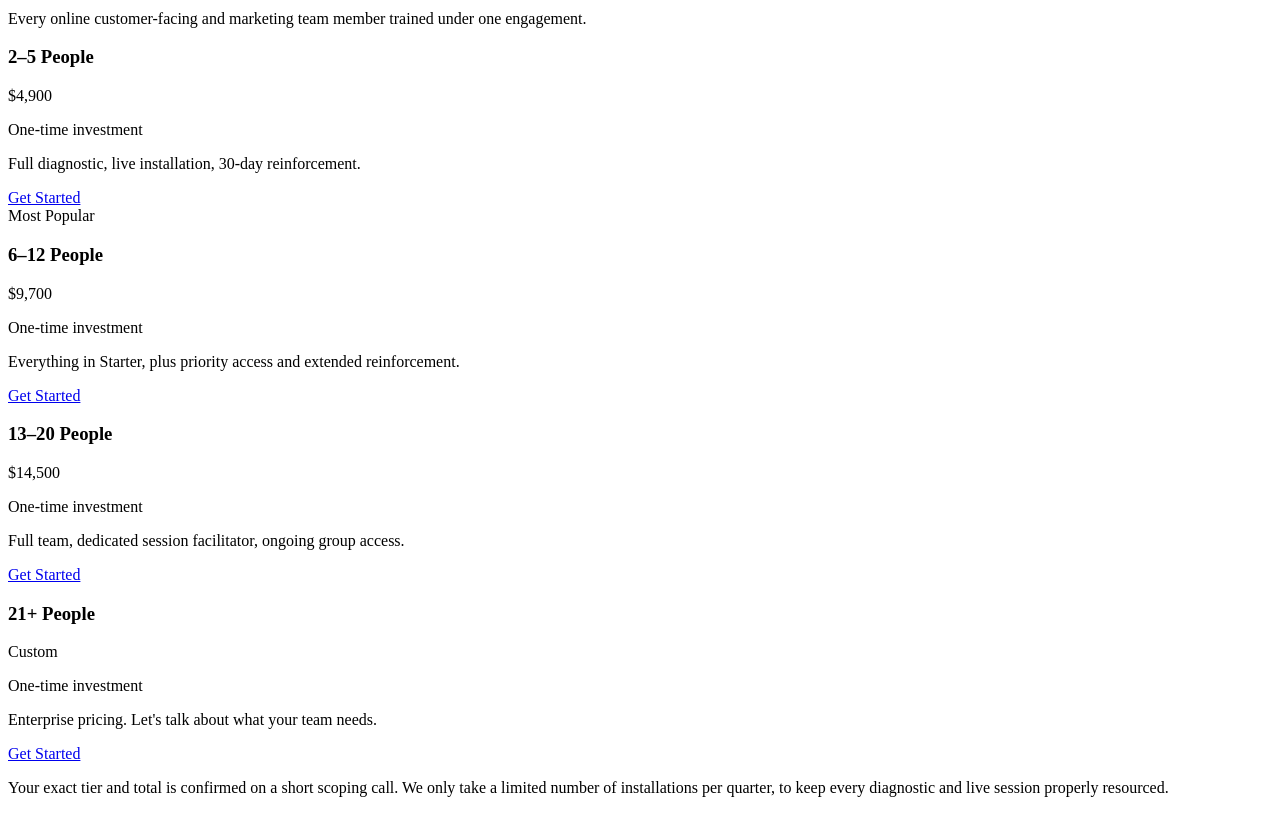
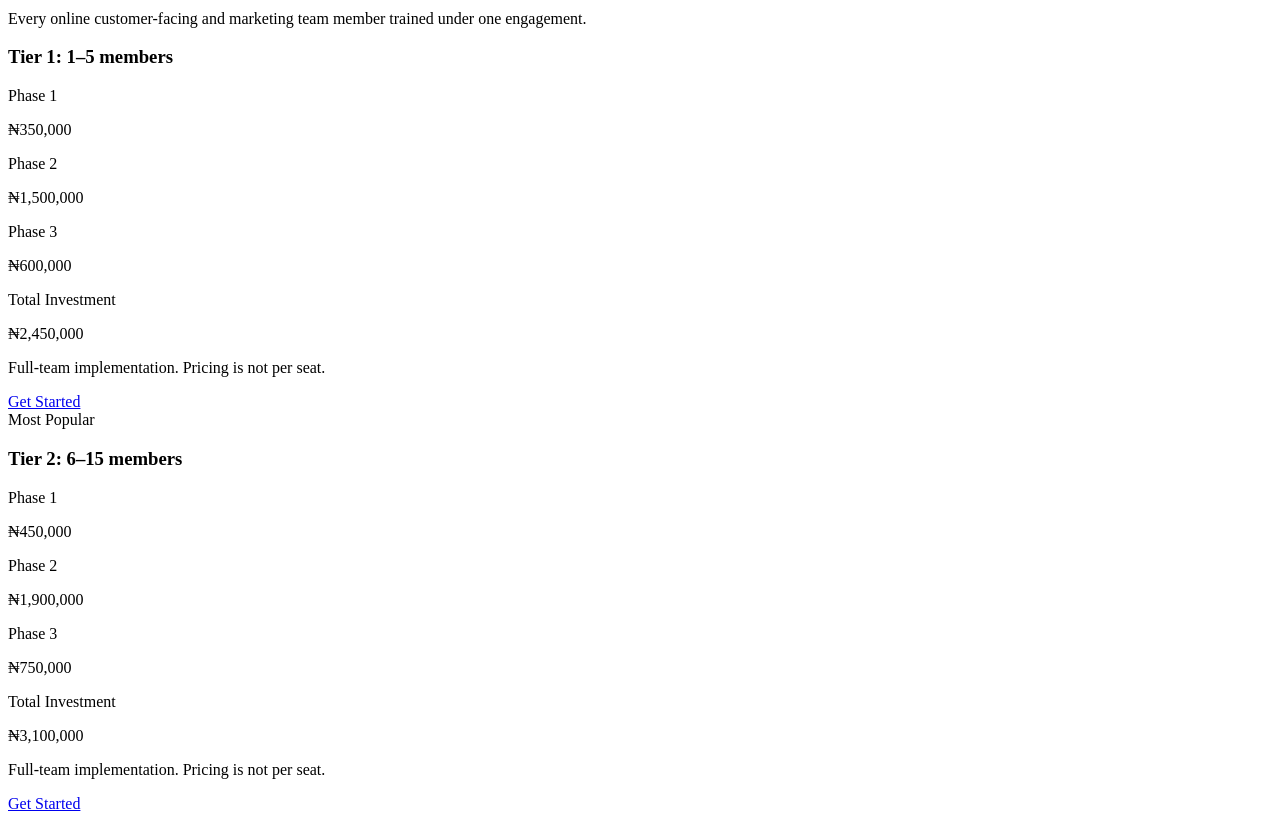
Before and after one commit to Windihotspot/wealthoceans, a Vue app: page /training in a window 1280 px wide. Shown: the part 4540-5353 px from the top of the page. Built offline with nearby package versions, Linux system fonts and the light colour scheme; the HTML template or start-up script is replaced by a standard one.

Commit message:
training pricing

```diff
--- a/src/views/Training.vue
+++ b/src/views/Training.vue
@@ -12,7 +12,7 @@ const skills = [
   {
     num: '01',
     title: 'Audience & Awareness Mapping',
-    desc: 'Know exactly who\'s ready to buy and who still needs convincing, and stop talking to both the same way.'
+    desc: "Know exactly who's ready to buy and who still needs convincing, and stop talking to both the same way."
   },
   {
     num: '02',
@@ -37,7 +37,7 @@ const skills = [
   {
     num: '06',
     title: 'Live Role-Play & Installation',
-    desc: 'Practiced on your team\'s real leads, with live correction, until it sticks.'
+    desc: "Practiced on your team's real leads, with live correction, until it sticks."
   }
 ]
 
@@ -50,7 +50,7 @@ const phases = [
   {
     phase: '02',
     title: 'Installation',
-    desc: 'Your team\'s own content, offers, and DM-to-close scripts, built live in your voice — not handed to you as a template.'
+    desc: "Your team's own content, offers, and DM-to-close scripts, built live in your voice — not handed to you as a template."
   },
   {
     phase: '03',
@@ -60,36 +60,53 @@ const phases = [
 ]
 
 const results = [
-  { metric: 'UK-based agency client', outcome: '₦20 million in revenue attributed to content & ad messaging' },
+  {
+    metric: 'UK-based agency client',
+    outcome: '₦20 million in revenue attributed to content & ad messaging'
+  },
   { metric: 'Consumer app client', outcome: '11,000+ users converted to active app users' },
-  { metric: 'Technology sector client', outcome: 'Qualified leads driving tens of millions (₦) in business' },
-  { metric: 'Health & wellness sector client', outcome: '8 figures in direct sales attributed to the same conversion path' },
+  {
+    metric: 'Technology sector client',
+    outcome: 'Qualified leads driving tens of millions (₦) in business'
+  },
+  {
+    metric: 'Health & wellness sector client',
+    outcome: '8 figures in direct sales attributed to the same conversion path'
+  },
   { metric: 'Digital agency client', outcome: 'Over 800 quality leads pulled in, in under 14 days' }
 ]
 
 const pricingTiers = [
   {
-    team: '2–5 People',
-    price: '$4,900',
-    desc: 'Full diagnostic, live installation, 30-day reinforcement.',
+    team: 'Tier 1: 1–5 members',
+    phase1: '₦350,000',
+    phase2: '₦1,500,000',
+    phase3: '₦600,000',
+    total: '₦2,450,000',
     highlight: false
   },
   {
-    team: '6–12 People',
-    price: '$9,700',
-    desc: 'Everything in Starter, plus priority access and extended reinforcement.',
+    team: 'Tier 2: 6–15 members',
+    phase1: '₦450,000',
+    phase2: '₦1,900,000',
+    phase3: '₦750,000',
+    total: '₦3,100,000',
     highlight: true
   },
   {
-    team: '13–20 People',
-    price: '$14,500',
-    desc: 'Full team, dedicated session facilitator, ongoing group access.',
+    team: 'Tier 3: 16–30 members',
+    phase1: '₦550,000',
+    phase2: '₦2,300,000',
+    phase3: '₦900,000',
+    total: '₦3,750,000',
     highlight: false
   },
   {
-    team: '21+ People',
-    price: 'Custom',
-    desc: 'Enterprise pricing. Let\'s talk about what your team needs.',
+    team: 'Tier 4: 31–40 members',
+    phase1: '₦600,000',
+    phase2: '₦2,500,000',
+    phase3: '₦1,000,000',
+    total: '₦4,100,000',
     highlight: false
   }
 ]
@@ -101,7 +118,7 @@ const faqs = [
   },
   {
     q: 'How is this different from a course we could buy online?',
-    a: 'A course teaches in general. This is diagnosed against your actual leak, built on your actual content and DMs, guaranteed against your actual numbers. You\'re not learning theory—you\'re fixing what\'s broken in your funnel, right now.'
+    a: "A course teaches in general. This is diagnosed against your actual leak, built on your actual content and DMs, guaranteed against your actual numbers. You're not learning theory—you're fixing what's broken in your funnel, right now."
   },
   {
     q: 'Is this just ad and content writing training?',
@@ -109,11 +126,11 @@ const faqs = [
   },
   {
     q: 'What if my team resists the changes?',
-    a: 'That\'s built into the process. Phase 3 is 30 days of reinforcement with check-ins specifically to stop old habits creeping back. We\'re not handing you a playbook and leaving. We\'re staying until it sticks.'
+    a: "That's built into the process. Phase 3 is 30 days of reinforcement with check-ins specifically to stop old habits creeping back. We're not handing you a playbook and leaving. We're staying until it sticks."
   },
   {
     q: 'Do you work with international teams?',
-    a: 'Yes. We\'ve worked with teams in Nigeria, the UK, and the US. As long as you have real DMs, real content, and real ads running, we can diagnose and install the system.'
+    a: "Yes. We've worked with teams in Nigeria, the UK, and the US. As long as you have real DMs, real content, and real ads running, we can diagnose and install the system."
   }
 ]
 </script>
@@ -122,20 +139,28 @@ const faqs = [
   <div class="min-h-screen bg-[#0B0A14] text-white antialiased overflow-x-hidden">
     <!-- Background glow -->
     <div class="pointer-events-none fixed inset-0 -z-10">
-      <div class="absolute -top-40 left-1/2 h-[600px] w-[900px] -translate-x-1/2 rounded-full bg-purple-700/25 blur-[140px]"></div>
-      <div class="absolute top-1/3 -right-40 h-[500px] w-[500px] rounded-full bg-fuchsia-600/15 blur-[140px]"></div>
+      <div
+        class="absolute -top-40 left-1/2 h-[600px] w-[900px] -translate-x-1/2 rounded-full bg-purple-700/25 blur-[140px]"
+      ></div>
+      <div
+        class="absolute top-1/3 -right-40 h-[500px] w-[500px] rounded-full bg-fuchsia-600/15 blur-[140px]"
+      ></div>
     </div>
 
-    <navbar/>
+    <navbar />
 
     <!-- HERO -->
-    <section class="relative isolate flex min-h-screen items-center justify-center overflow-hidden px-12 text-center sm:px-8 sm:py-12">
+    <section
+      class="relative isolate flex min-h-screen items-center justify-center overflow-hidden px-12 text-center sm:px-8 sm:py-12"
+    >
       <img
         src="../assets/Gemini_Generated_Image_mstajimstajimsta.png"
         alt=""
         class="absolute inset-0 -z-20 h-full w-full object-cover object-center"
       />
-      <div class="absolute inset-0 -z-10 bg-gradient-to-b from-black/75 via-black/55 to-black/80"></div>
+      <div
+        class="absolute inset-0 -z-10 bg-gradient-to-b from-black/75 via-black/55 to-black/80"
+      ></div>
 
       <div class="mx-auto max-w-4xl">
         <p class="mb-6 text-xs font-bold uppercase tracking-[0.2em] text-white/80 sm:text-sm">
@@ -148,7 +173,9 @@ const faqs = [
         </h1>
 
         <p class="mx-auto mt-8 max-w-2xl text-lg text-white/75 sm:text-xl">
-          <span class="font-bold text-white">The Conversion Code</span> is a 6-week system that teaches your entire team the full sequence—from the first stranger who sees your ad to the moment they pay—installed live on your real campaigns, guaranteed.
+          <span class="font-bold text-white">The Conversion Code</span> is a 6-week system that
+          teaches your entire team the full sequence—from the first stranger who sees your ad to the
+          moment they pay—installed live on your real campaigns, guaranteed.
         </p>
 
         <div class="mt-4 flex flex-col items-center justify-center gap-4 sm:flex-row">
@@ -170,10 +197,14 @@ const faqs = [
 
     <!-- THE PROBLEM -->
     <section class="mx-auto max-w-5xl px-5 py-16 sm:px-8">
-      <div class="rounded-3xl border border-white/10 bg-gradient-to-br from-red-500/10 to-orange-500/5 p-8 sm:p-12">
+      <div
+        class="rounded-3xl border border-white/10 bg-gradient-to-br from-red-500/10 to-orange-500/5 p-8 sm:p-12"
+      >
         <h2 class="text-3xl font-bold sm:text-4xl">The Real Problem</h2>
         <p class="mt-4 text-lg text-white/80">
-          Attracting the right audience, earning their attention, and closing them are usually taught as separate skills, by separate people, at separate times. So your team ends up fluent in pieces of the sale — never the whole thing.
+          Attracting the right audience, earning their attention, and closing them are usually
+          taught as separate skills, by separate people, at separate times. So your team ends up
+          fluent in pieces of the sale — never the whole thing.
         </p>
 
         <div class="mt-8 grid gap-4 sm:grid-cols-2">
@@ -187,7 +218,9 @@ const faqs = [
           </div>
           <div class="rounded-xl border border-white/10 bg-white/[0.03] p-5">
             <p class="font-medium text-white">Offers that sound fine...</p>
-            <p class="mt-2 text-sm text-white/60">...but don't make anyone feel stupid saying no.</p>
+            <p class="mt-2 text-sm text-white/60">
+              ...but don't make anyone feel stupid saying no.
+            </p>
           </div>
           <div class="rounded-xl border border-white/10 bg-white/[0.03] p-5">
             <p class="font-medium text-white">Warm leads who hesitate once...</p>
@@ -196,7 +229,9 @@ const faqs = [
         </div>
 
         <p class="mt-8 text-white/70">
-          <span class="font-semibold text-white">One weak link breaks the whole chain.</span> You don't need more training. You need one training, in the right order — from the first stranger who sees your content, to the moment they pay.
+          <span class="font-semibold text-white">One weak link breaks the whole chain.</span> You
+          don't need more training. You need one training, in the right order — from the first
+          stranger who sees your content, to the moment they pay.
         </p>
       </div>
     </section>
@@ -207,7 +242,8 @@ const faqs = [
         <p class="text-sm font-bold uppercase tracking-wider text-purple-400">What You'll Learn</p>
         <h2 class="mt-3 text-3xl font-bold sm:text-4xl">6 Skills, Installed As One System</h2>
         <p class="mx-auto mt-4 max-w-2xl text-white/60">
-          Not a workshop. Not a keynote. A live installation into your team's real content, real ads, and real DM threads — until it's reflex, not theory.
+          Not a workshop. Not a keynote. A live installation into your team's real content, real
+          ads, and real DM threads — until it's reflex, not theory.
         </p>
       </div>
 
@@ -217,7 +253,9 @@ const faqs = [
           :key="skill.num"
           class="group rounded-2xl border border-white/10 bg-white/[0.03] p-6 transition hover:border-purple-400/30 hover:bg-white/[0.05]"
         >
-          <span class="inline-block bg-gradient-to-r from-purple-400 to-fuchsia-400 bg-clip-text text-3xl font-bold text-transparent">
+          <span
+            class="inline-block bg-gradient-to-r from-purple-400 to-fuchsia-400 bg-clip-text text-3xl font-bold text-transparent"
+          >
             {{ skill.num }}
           </span>
           <h3 class="mt-4 text-lg font-semibold leading-snug">{{ skill.title }}</h3>
@@ -254,20 +292,37 @@ const faqs = [
 
     <!-- THE GUARANTEE -->
     <section class="mx-auto max-w-4xl px-5 py-16 sm:px-8">
-      <div class="rounded-3xl border border-emerald-500/30 bg-gradient-to-br from-emerald-500/10 to-teal-500/5 p-8 sm:p-12">
+      <div
+        class="rounded-3xl border border-emerald-500/30 bg-gradient-to-br from-emerald-500/10 to-teal-500/5 p-8 sm:p-12"
+      >
         <div class="flex items-start gap-4">
-          <div class="mt-1 h-12 w-12 flex-shrink-0 rounded-full bg-emerald-500/20 flex items-center justify-center">
-            <svg class="h-6 w-6 text-emerald-400" fill="none" stroke="currentColor" stroke-width="2" viewBox="0 0 24 24">
-              <path stroke-linecap="round" stroke-linejoin="round" d="M9 12l2 2 4-4m6 2a9 9 0 11-18 0 9 9 0 0118 0z" />
+          <div
+            class="mt-1 h-12 w-12 flex-shrink-0 rounded-full bg-emerald-500/20 flex items-center justify-center"
+          >
+            <svg
+              class="h-6 w-6 text-emerald-400"
+              fill="none"
+              stroke="currentColor"
+              stroke-width="2"
+              viewBox="0 0 24 24"
+            >
+              <path
+                stroke-linecap="round"
+                stroke-linejoin="round"
+                d="M9 12l2 2 4-4m6 2a9 9 0 11-18 0 9 9 0 0118 0z"
+              />
             </svg>
           </div>
           <div class="flex-1">
             <h2 class="text-2xl font-bold sm:text-3xl">The Guarantee</h2>
             <p class="mt-4 text-white/80">
-              If your engagement-to-lead, DM-to-nurture, nurture-to-payment rate hasn't measurably improved within 30 days of Phase 2 — measured against your own baseline — we come back and reinforce it free, for up to 30 more days, until it moves.
+              If your engagement-to-lead, DM-to-nurture, nurture-to-payment rate hasn't measurably
+              improved within 30 days of Phase 2 — measured against your own baseline — we come back
+              and reinforce it free, for up to 30 more days, until it moves.
             </p>
             <p class="mt-4 font-semibold text-white">
-              We're not asking you to trust a promise. We're asking you to trust a number we agree on before we start.
+              We're not asking you to trust a promise. We're asking you to trust a number we agree
+              on before we start.
             </p>
           </div>
         </div>
@@ -277,10 +332,13 @@ const faqs = [
     <!-- RESULTS & SOCIAL PROOF -->
     <section class="mx-auto max-w-6xl px-5 py-16 sm:px-8">
       <div class="text-center">
-        <p class="text-sm font-bold uppercase tracking-wider text-purple-400">Before It Had A Name</p>
+        <p class="text-sm font-bold uppercase tracking-wider text-purple-400">
+          Before It Had A Name
+        </p>
         <h2 class="mt-3 text-3xl font-bold sm:text-4xl">Real Results From Real Teams</h2>
         <p class="mx-auto mt-4 max-w-2xl text-white/60">
-          These outcomes came from applying this system on actual campaigns. Not case studies. Deals.
+          These outcomes came from applying this system on actual campaigns. Not case studies.
+          Deals.
         </p>
       </div>
 
@@ -296,14 +354,15 @@ const faqs = [
       </div>
 
       <p class="mx-auto mt-10 max-w-2xl text-center text-xs text-white/40">
-        Client names withheld in line with confidentiality standards to direct response work — available on request during due diligence.
+        Client names withheld in line with confidentiality standards to direct response work —
+        available on request during due diligence.
       </p>
     </section>
 
     <!-- PRICING -->
-    <section id="pricing" class="mx-auto max-w-5xl px-5 py-16 sm:px-8">
+    <section id="pricing" class="mx-auto max-w-6xl px-5 py-16 sm:px-8">
       <div class="text-center">
-        <p class="text-sm font-bold uppercase tracking-wider text-purple-400">Investment</p>
+        <p class="text-sm font-bold uppercase tracking-wider text-purple-400">Pricing</p>
         <h2 class="mt-3 text-3xl font-bold sm:text-4xl">Priced by Team Size, Not Per Seat</h2>
         <p class="mx-auto mt-4 max-w-2xl text-white/60">
           Every online customer-facing and marketing team member trained under one engagement.
@@ -328,11 +387,39 @@ const faqs = [
             Most Popular
           </span>
 
-          <h3 class="text-lg font-semibold">{{ tier.team }}</h3>
-          <p class="mt-4 text-3xl font-bold">{{ tier.price }}</p>
-          <p class="mt-2 text-xs text-white/50">One-time investment</p>
+          <h3 class="text-lg font-semibold">
+            {{ tier.team }}
+          </h3>
 
-          <p class="mt-4 flex-1 text-sm text-white/70">{{ tier.desc }}</p>
+          <p class="mt-4 text-xs uppercase tracking-wider text-white/50">Phase 1</p>
+          <p class="mt-1 text-xl font-bold">
+            {{ tier.phase1 }}
+          </p>
+
+          <p class="mt-4 text-xs uppercase tracking-wider text-white/50">Phase 2</p>
+          <p class="mt-1 text-xl font-bold">
+            {{ tier.phase2 }}
+          </p>
+
+          <p class="mt-4 text-xs uppercase tracking-wider text-white/50">Phase 3</p>
+          <p class="mt-1 text-xl font-bold">
+            {{ tier.phase3 }}
+          </p>
+
+          <div class="my-5 border-t border-white/10"></div>
+
+          <p class="text-xs uppercase tracking-wider text-white/50">Total Investment</p>
+
+          <p
+            class="mt-1 text-3xl font-bold"
+            :class="tier.highlight ? 'text-fuchsia-300' : 'text-white'"
+          >
+            {{ tier.total }}
+          </p>
+
+          <p class="mt-2 flex-1 text-xs text-white/50">
+            Full-team implementation. Pricing is not per seat.
+          </p>
 
           <a
             href="#"
@@ -348,8 +435,13 @@ const faqs = [
         </div>
       </div>
 
-      <p class="mx-auto mt-10 max-w-2xl text-center text-xs text-white/40">
-        Your exact tier and total is confirmed on a short scoping call. We only take a limited number of installations per quarter, to keep every diagnostic and live session properly resourced.
+      <p class="mx-auto mt-10 max-w-3xl text-center text-sm leading-relaxed text-white/50">
+        Teams above 40 members, engagements involving multiple teams, or engagements spanning
+        multiple office locations will be quoted separately based on the required cohort structure.
+      </p>
+
+      <p class="mx-auto mt-3 max-w-3xl text-center text-sm font-medium text-white/70">
+        Pricing reflects a full-team implementation rather than per-seat licensing.
       </p>
     </section>
 
@@ -360,22 +452,41 @@ const faqs = [
 
         <div class="mt-6 space-y-5">
           <div class="flex items-start gap-3">
-            <svg class="mt-1 h-5 w-5 flex-shrink-0 text-emerald-400" fill="none" stroke="currentColor" stroke-width="2" viewBox="0 0 24 24">
+            <svg
+              class="mt-1 h-5 w-5 flex-shrink-0 text-emerald-400"
+              fill="none"
+              stroke="currentColor"
+              stroke-width="2"
+              viewBox="0 0 24 24"
+            >
               <path stroke-linecap="round" stroke-linejoin="round" d="M5 13l4 4L19 7" />
             </svg>
             <div>
               <p class="font-semibold text-white">Yes, if:</p>
-              <p class="mt-1 text-white/70">You already have an audience, ads, or content running — and too many of the right people are slipping through without ever becoming customers.</p>
+              <p class="mt-1 text-white/70">
+                You already have an audience, ads, or content running — and too many of the right
+                people are slipping through without ever becoming customers.
+              </p>
             </div>
           </div>
 
           <div class="flex items-start gap-3">
-            <svg class="mt-1 h-5 w-5 flex-shrink-0 text-orange-400" fill="none" stroke="currentColor" stroke-width="2" viewBox="0 0 24 24">
+            <svg
+              class="mt-1 h-5 w-5 flex-shrink-0 text-orange-400"
+              fill="none"
+              stroke="currentColor"
+              stroke-width="2"
+              viewBox="0 0 24 24"
+            >
               <path stroke-linecap="round" stroke-linejoin="round" d="M6 18L18 6M6 6l12 12" />
             </svg>
             <div>
               <p class="font-semibold text-white">Not yet, if:</p>
-              <p class="mt-1 text-white/70">You have no ads, content, or DM activity running at all right now. There's nothing yet for this system to work with. We'd need to build your funnel from the ground up first, which is a different engagement.</p>
+              <p class="mt-1 text-white/70">
+                You have no ads, content, or DM activity running at all right now. There's nothing
+                yet for this system to work with. We'd need to build your funnel from the ground up
+                first, which is a different engagement.
+              </p>
             </div>
           </div>
         </div>
@@ -386,7 +497,9 @@ const faqs = [
     <section id="faq" class="mx-auto max-w-3xl px-5 py-16 sm:px-8">
       <div class="text-center">
         <h2 class="text-3xl font-bold sm:text-4xl">Common Questions</h2>
-        <p class="mt-4 text-white/60">Already had some version of this before, or still wondering if it's right?</p>
+        <p class="mt-4 text-white/60">
+          Already had some version of this before, or still wondering if it's right?
+        </p>
       </div>
 
       <div class="mt-10 space-y-3">
@@ -416,7 +529,10 @@ const faqs = [
             leave-from-class="opacity-100 max-h-96"
             leave-to-class="opacity-0 max-h-0"
           >
-            <p v-if="activeFaq === i" class="mt-3 overflow-hidden text-sm leading-relaxed text-white/60">
+            <p
+              v-if="activeFaq === i"
+              class="mt-3 overflow-hidden text-sm leading-relaxed text-white/60"
+            >
               {{ faq.a }}
             </p>
           </transition>
@@ -430,7 +546,8 @@ const faqs = [
         Ready to Stop Leaving Money on the Table?
       </h2>
       <p class="mx-auto mt-5 max-w-xl text-lg text-white/60 sm:text-xl">
-        Your team did the hard part. They got the attention. They earned the DM. Now teach them how to close it.
+        Your team did the hard part. They got the attention. They earned the DM. Now teach them how
+        to close it.
       </p>
       <div class="mt-8 flex flex-col items-center justify-center gap-4 sm:flex-row">
         <a
@@ -457,7 +574,9 @@ const faqs = [
         <div class="flex gap-5 text-xs text-white/50">
           <router-link to="/about" class="transition hover:text-white">About us</router-link>
           <router-link to="/product" class="transition hover:text-white">Product</router-link>
-          <router-link to="/how-it-works" class="transition hover:text-white">How It Works</router-link>
+          <router-link to="/how-it-works" class="transition hover:text-white"
+            >How It Works</router-link
+          >
           <router-link to="/pricing" class="transition hover:text-white">Pricing</router-link>
           <router-link to="/training" class="transition hover:text-white">Training</router-link>
           <router-link to="/faq" class="transition hover:text-white">FAQ</router-link>
```
